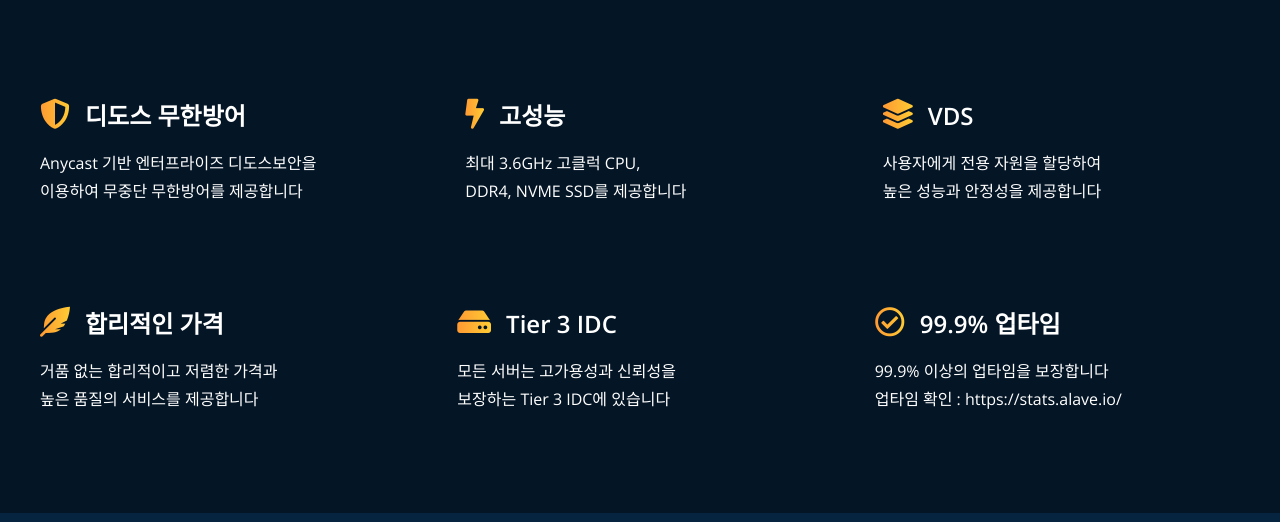
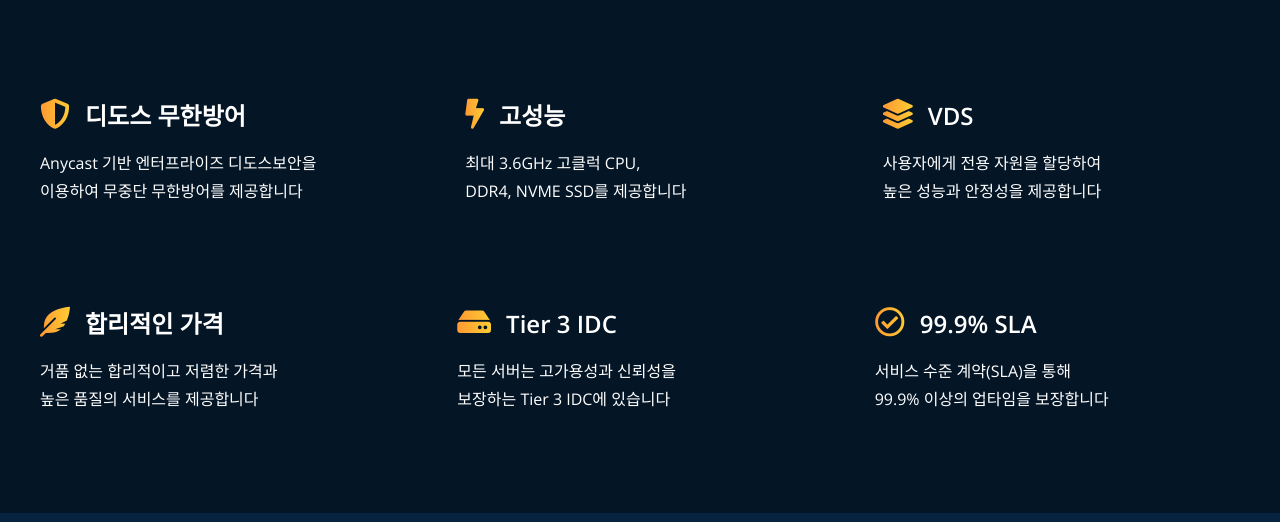
Before and after one commit to allequalit/myhomepage, a plain HTML site: page index.html in a window 1280 px wide. Shown: the part 278-800 px from the top of the page. Drawn offline with nearby package versions, Linux system fonts and the light colour scheme.

Commit message:
Update index.html

```diff
--- a/index.html
+++ b/index.html
@@ -167,10 +167,10 @@ if(pc_arr[1] != "1")
 
 
 
-					<a href="https://stats.alave.io/" class="site">
+					<a href="https://blog.naver.com/alaveio/223350815159" class="site">
 					<div class="flex-33">
-						<h3><i class="far fa-check-circle fa-gradient fa-left"></i>99.9% 업타임 </h3>
-						<p>99.9% 이상의 업타임을 보장합니다 <br> 업타임 확인 : https://stats.alave.io/ </p>
+						<h3><i class="far fa-check-circle fa-gradient fa-left"></i>99.9% SLA </h3>
+						<p>서비스 수준 계약(SLA)을 통해 <br> 99.9% 이상의 업타임을 보장합니다 </p>
 
 
 
```
